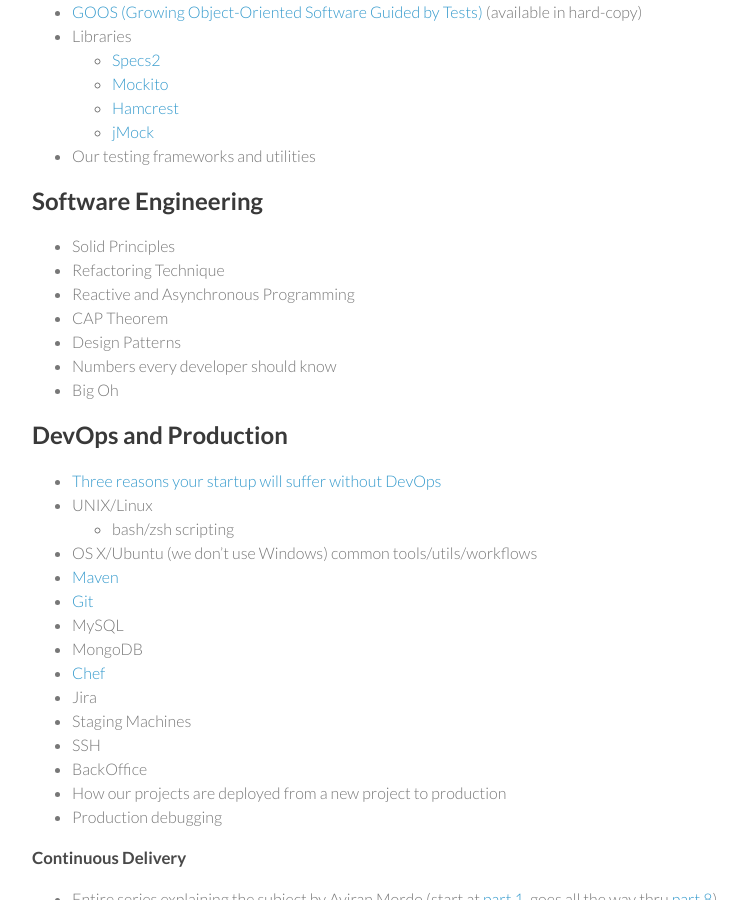
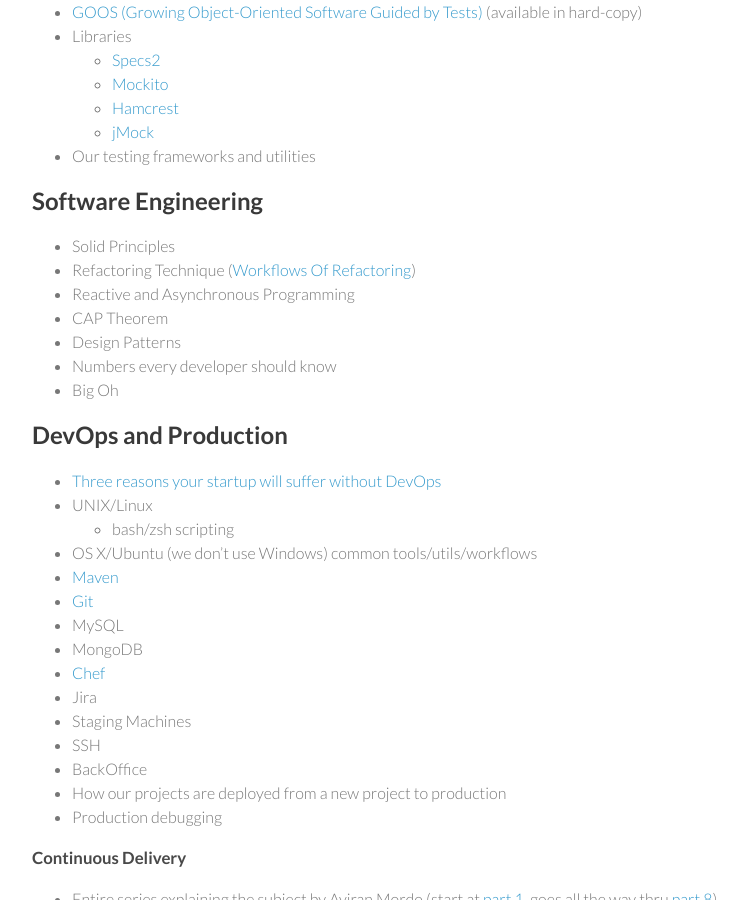
Before and after one commit to kleopatra999/wix.github.io, a Jekyll site: the page built from _posts/2013-12-06-backend-engineer-guide.md, in a window 1280 px wide and 900 px high, scrolled down 1890 px. Shown: the whole window, without its empty margins (248-995 px from the left). Built offline with Jekyll 4.4.1, drawn with Linux system fonts in a browser that asks for light colours; Markdown is read by kramdown in place of the engine named in the settings.

Commit message:
Add workflows of refactoring link

```diff
--- a/_posts/2013-12-06-backend-engineer-guide.md
+++ b/_posts/2013-12-06-backend-engineer-guide.md
@@ -89,7 +89,7 @@
 ## Software Engineering
 
 * Solid Principles
-* Refactoring Technique
+* Refactoring Technique ([Workflows Of Refactoring](http://martinfowler.com/articles/workflowsOfRefactoring/))
 * Reactive and Asynchronous Programming
 * CAP Theorem
 * Design Patterns
```
